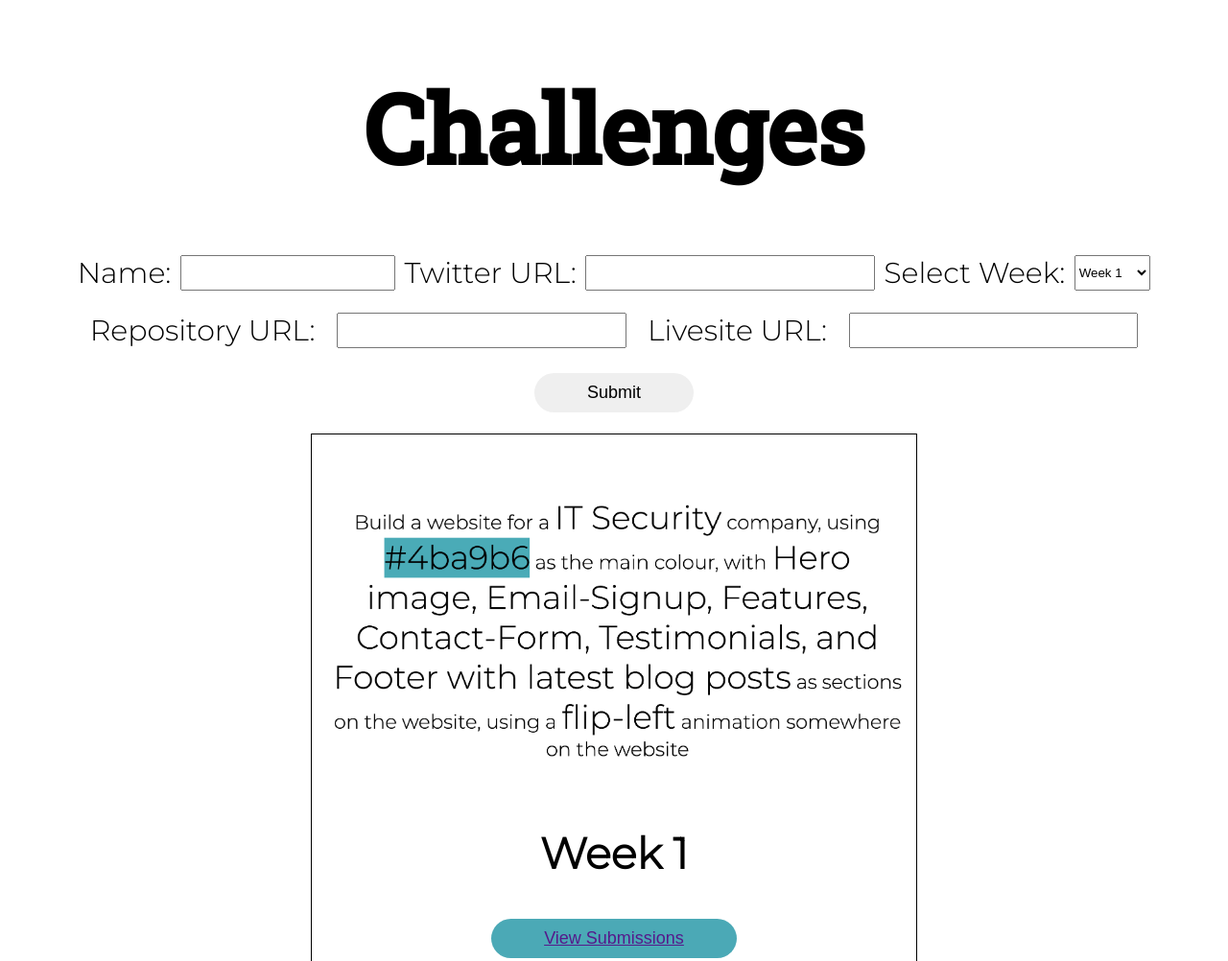
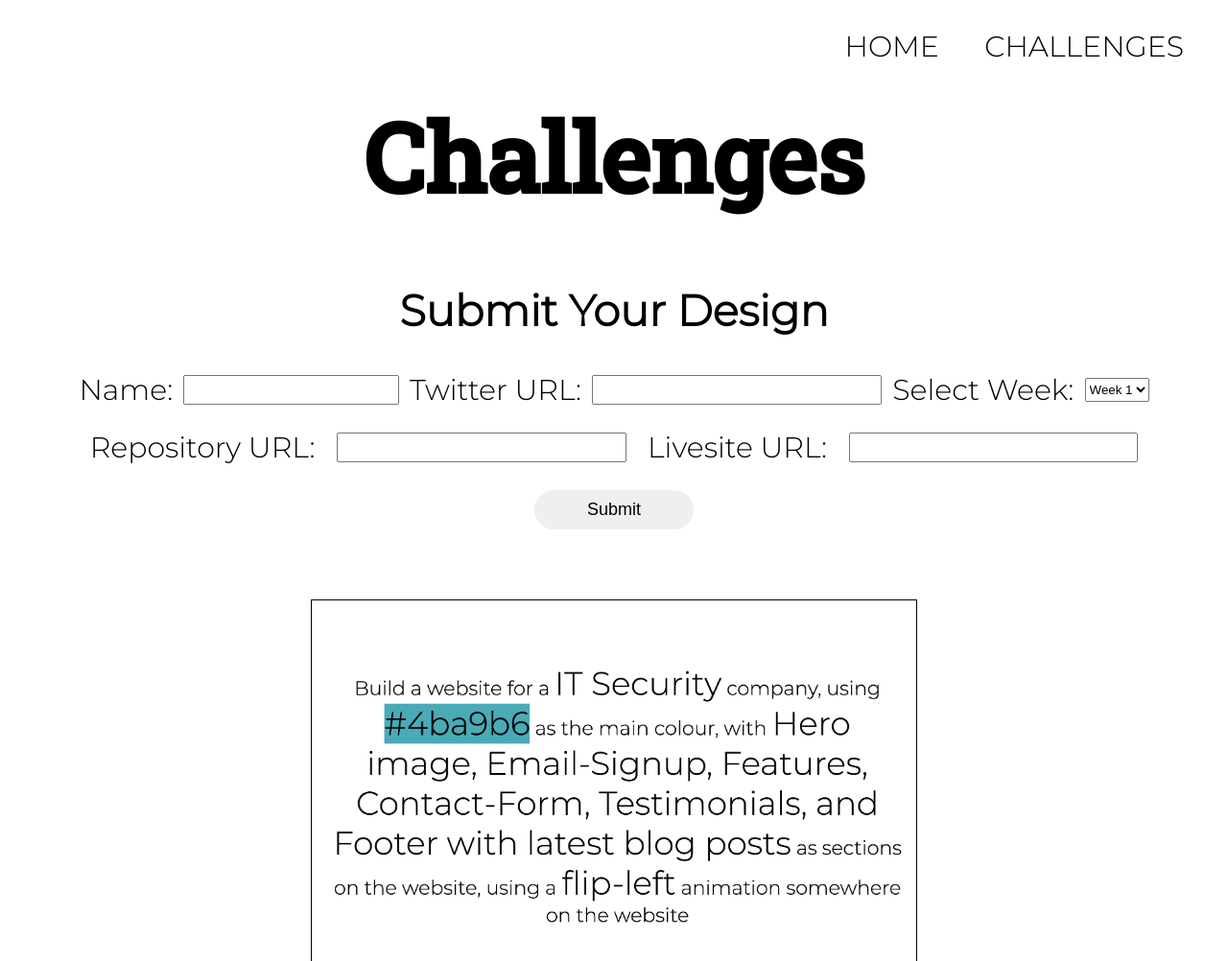
Before and after one commit to craigdennis/website-idea-generator, a plain HTML site: page challenges.html in a window 1280 px wide. Shown: the top 1002 px of the page at 96% size. Drawn offline with Linux system fonts and the light colour scheme.

Commit message:
added a nav and a challenge page with submission

```diff
--- a/challenges.html
+++ b/challenges.html
@@ -4,12 +4,22 @@
     <meta charset="UTF-8" />
     <meta name="viewport" content="width=device-width, initial-scale=1.0" />
     <title>Website Idea Generator - Challenges</title>
+    <link rel="stylesheet" href="css/nav.css">
     <link rel="stylesheet" href="css/challenges.css" />
   </head>
   <body>
+
+    <nav class="nav">
+      <ul class="nav-list">
+        <li class="nav-item"> <a href="/index.html">Home</a> </li>
+        <li class="nav-item"> <a href="/challenges.html">Challenges</a> </li>
+      </ul>
+    </nav>
+
     <h1>Challenges</h1>
 
     <section class="submissions">
+        <h2>Submit Your Design</h2>
       <form name="submission" method="POST" data-netlify="true">
         <div class="upper-sub">
           <label for="name">Name:</label>
@@ -40,7 +50,7 @@
       <div class="card card-1">
         <img src="imgs/week-1.png" alt="" />
         <h2>Week 1</h2>
-        <button><a href="">View Submissions</a></button>
+        <!-- <button><a href="">View Submissions</a></button> -->
       </div>
 <!--
       <div class="card card-2">
--- a/css/challenges.css
+++ b/css/challenges.css
@@ -2,14 +2,14 @@
 
 body {
   font-family: 'Montserrat', sans-serif;
-  font-size: 30px;
+  font-size: 20px;
 }
 
 h1 {
   font-family: 'Roboto Slab', serif;
-  font-size: 100px;
+  font-size: 64px;
   text-align: center;
-
+  margin-top: 30px;
 }
 
 button {
@@ -29,31 +29,29 @@ button {
 }
 
 .submissions {
-    width: 90%;
-    margin: 0 auto;
+  width: 60%;
+  margin: 4% auto;
   text-align: center;
-
 }
 
 .submissions input {
   padding-left: 1%;
   font-size: 16px;
+  height: 25px;
+  margin-top: 2%;
+  margin-bottom: 2%;
 }
 
 .upper-sub {
   display: flex;
-    justify-content: space-evenly;
+  flex-direction: column;
 }
 
 .lower-sub {
   display: flex;
-    justify-content: space-evenly;
+  flex-direction: column;
   margin-top: 2%;
   margin-bottom: 2%;
-}
-
-.url-input {
-    width: 25%;
 }
 
 .submit-btn {
@@ -61,7 +59,7 @@ button {
 }
 
 #week {
-    width: 7%;
+  height: 25px;
 }
 
 .container img {
@@ -79,7 +77,23 @@ button {
   color: white;
 }
 
-@media only screen and (min-width: 650px) {
+@media only screen and (min-width: 1000px) {
+  h1 {
+    font-size: 100px;
+  }
+  body {
+    font-size: 30px;
+  }
+
+  .submissions {
+    width: 70%;
+  }
+
+  .submissions input {
+    margin-top: initial;
+    margin-bottom: initial;
+  }
+
   .container {
     display: grid;
     grid-gap: 3%;
@@ -103,9 +117,35 @@ button {
     grid-column: 2/3;
     grid-row: 2/3;
   }
+
+  .upper-sub {
+    flex-direction: row;
+    justify-content: space-evenly;
+    align-items: center;
   }
 
-@media only screen and (min-width: 1000px) {
+  .lower-sub {
+    flex-direction: row;
+    justify-content: space-evenly;
+    align-items: center;
+    margin-top: 2%;
+    margin-bottom: 2%;
+  }
+
+  .url-input {
+    width: 25%;
+  }
+
+  #week {
+
+  }
+}
+
+@media only screen and (min-width: 1130px) {
+  .submissions {
+    width: 90%;
+  }
+
   .card-1 {
     grid-column: 1/2;
     grid-row: 1/2;
--- /dev/null
+++ b/css/nav.css
@@ -0,0 +1,25 @@
+.nav a {
+    text-decoration: none;
+    color: black;
+  }
+
+  .nav a:hover {
+    text-decoration: underline;
+  }
+
+  .nav-list {
+    display: flex;
+    justify-content: flex-end;
+  }
+
+  .nav-item {
+    list-style: none;
+    margin-left: 4%;
+    text-transform: uppercase;
+  }
+
+
+
+  .nav-list:last-child {
+    margin-right: 3%;
+  }
--- a/css/style.css
+++ b/css/style.css
@@ -10,7 +10,12 @@ h1 {
   font-size: 100px;
   text-align: center;
   margin-bottom: 30px;
+  margin-top: 30px;
+
 }
+
+
+
 
 .container {
   width: 70%;
```
Also changed, not shown: index.html (+7 -0 lines). Lines whose indentation alone changed are shown as unchanged.
